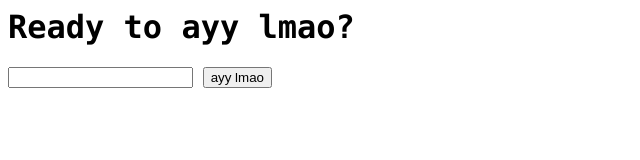
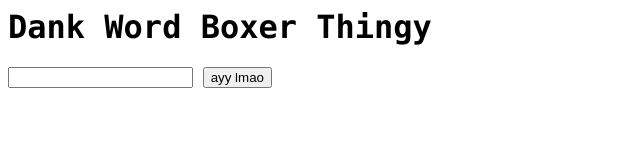
Before and after one commit to jvolis/jvolis.github.io, a plain HTML site: page index.html in a window 1280 px wide. Shown: the whole page, without its empty margins (0-640 px from the left). Drawn offline with nearby package versions, Linux system fonts and the light colour scheme.

Commit message:
Update index.html

```diff
--- a/index.html
+++ b/index.html
@@ -11,7 +11,7 @@
 </head>
 
 <body>
-<h1>Ready to ayy lmao?</h1>
+<h1>Dank Word Boxer Thingy</h1>
 <input type="text" id="input_field">
 <button id="submit-button" type="button" onclick="myFunction()">ayy lmao</button>
 <p id="lmao"> </p>
```
